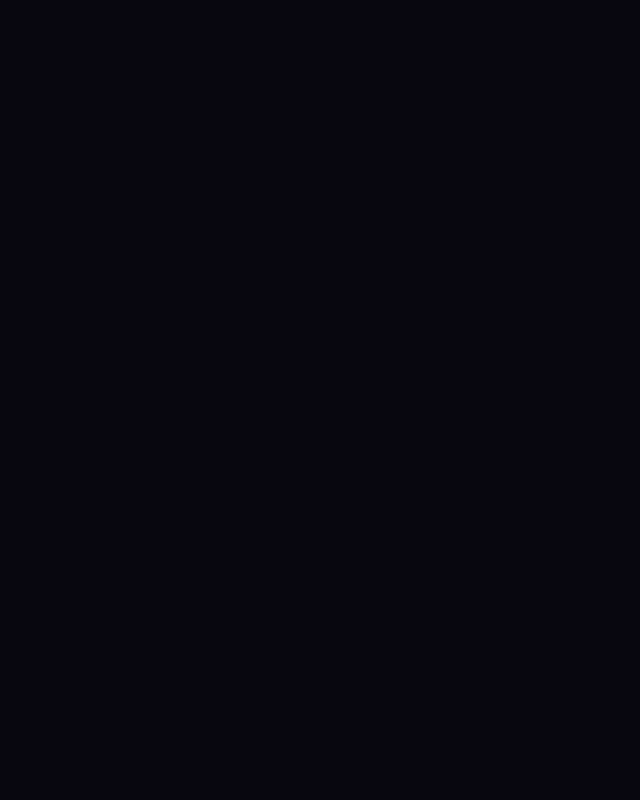
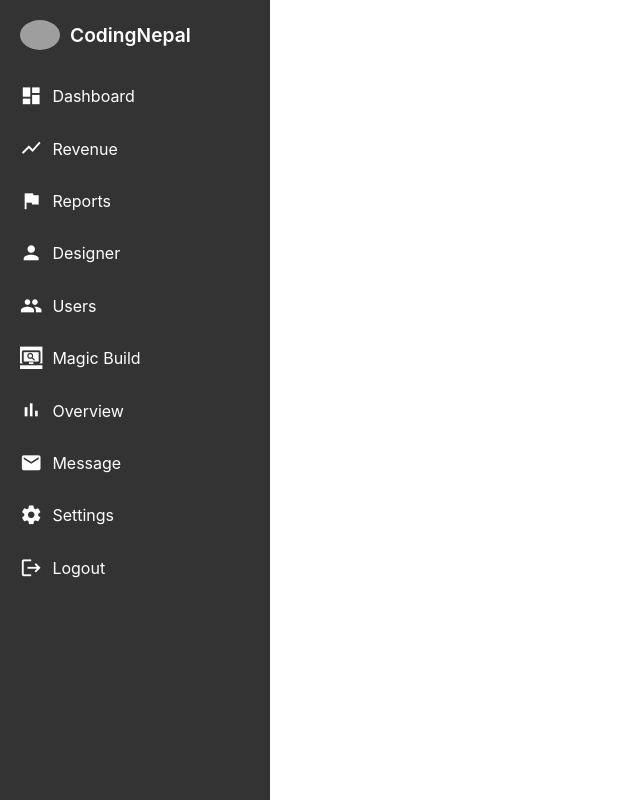
Before and after one commit to Youssef-BS/adminVisualAudio, a React (Create React App) app: page /home in a window 1280 px wide. Before the commit this address had no page. Shown: the whole page, without its empty margins (0-640 px from the left). Built offline with nearby package versions, Linux system fonts and the light colour scheme; grey boxes are pictures that could not be loaded.

Commit message:
add new routes home

```diff
--- a/src/App.js
+++ b/src/App.js
@@ -1,6 +1,7 @@
 import SideBar from "./components/sideBar/SideBar"
 import Login from "./pages/auth/auth";
 import { BrowserRouter as Router, Route, Routes } from 'react-router-dom';
+import Home from "./pages/home/Home";
 
 
 const Layout = ({ children }) => {
@@ -21,6 +22,10 @@
             path="/"
             element={<Login />}
         />
+        <Route
+            path="/home"
+            element={<Layout><Home /></Layout>}
+        />
         </Routes>
     </Router>
   );
--- a/src/pages/auth/auth.css
+++ b/src/pages/auth/auth.css
@@ -5,9 +5,7 @@
     margin: 0;
     box-sizing: border-box;
 }
-body{
-    background-color: #080710;
-}
+
 .background{
     width: 430px;
     height: 520px;
--- a/src/pages/home/Home.jsx
+++ b/src/pages/home/Home.jsx
@@ -0,0 +1,9 @@
+import React from 'react'
+
+function Home() {
+  return (
+    <div>Home</div>
+  )
+}
+
+export default Home
```
